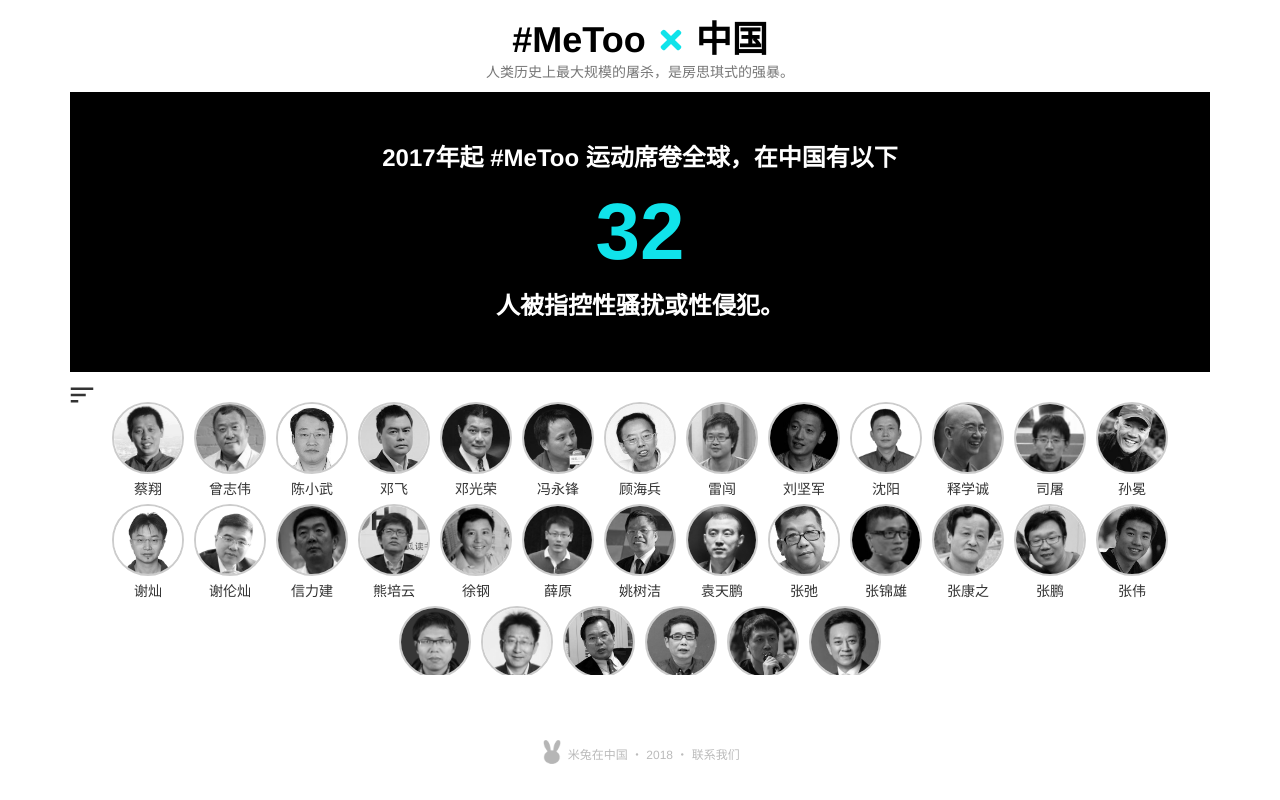
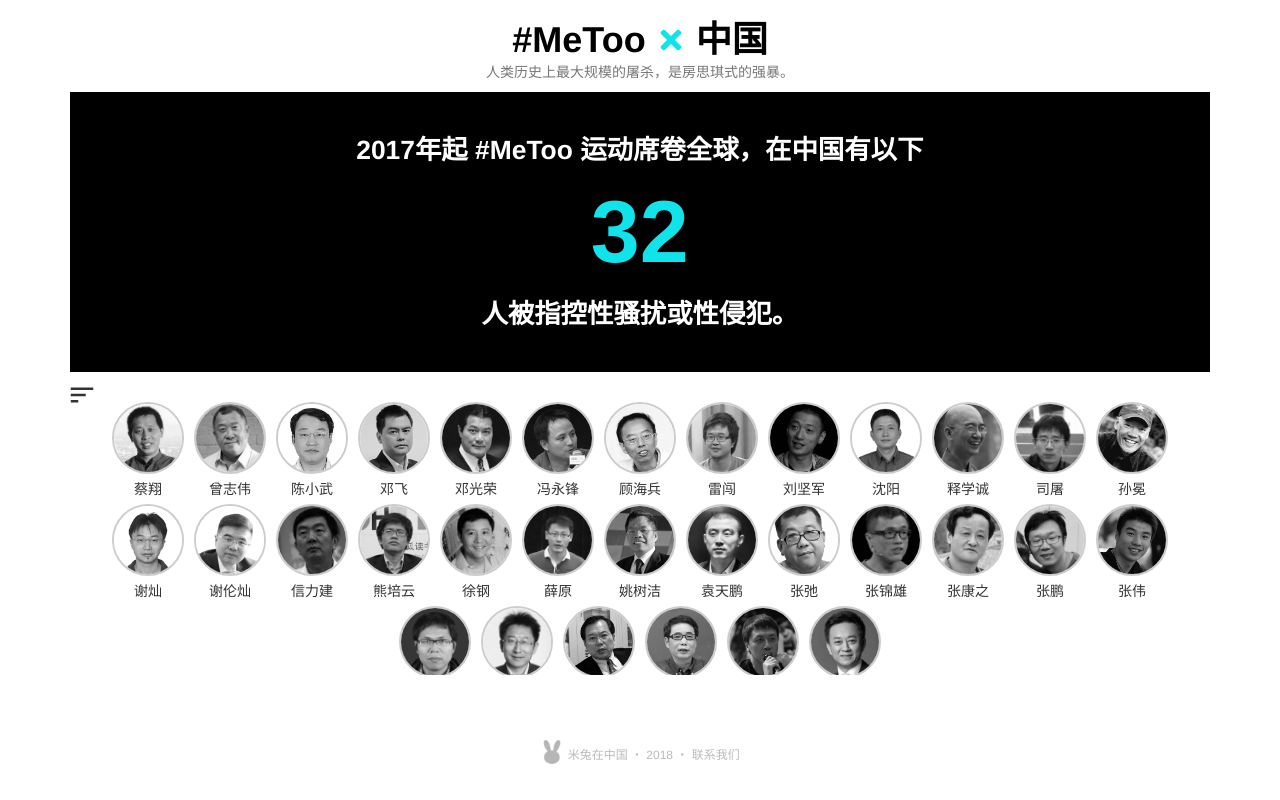
Before and after one commit to stevenliuyi/metoo, a React (Create React App) app: page / in a window 1280 px wide. In both pictures the pointer is over the element 640 px from the left and 232 px from the top of the page. Built offline with nearby package versions, Linux system fonts and the light colour scheme.

Commit message:
add transform effect

```diff
--- a/src/components/App.css
+++ b/src/components/App.css
@@ -104,6 +104,11 @@
 #messages {
   margin-left: 20px;
   margin-right: 20px;
+  transition: all .2s ease-in-out;
+}
+
+#messages:hover {
+  transform: scale(1.1);
 }
 
 #title {
```
